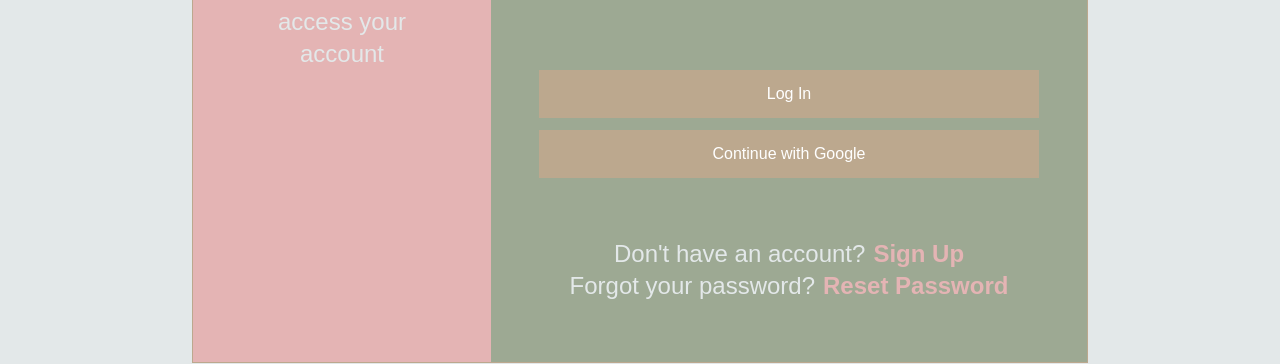
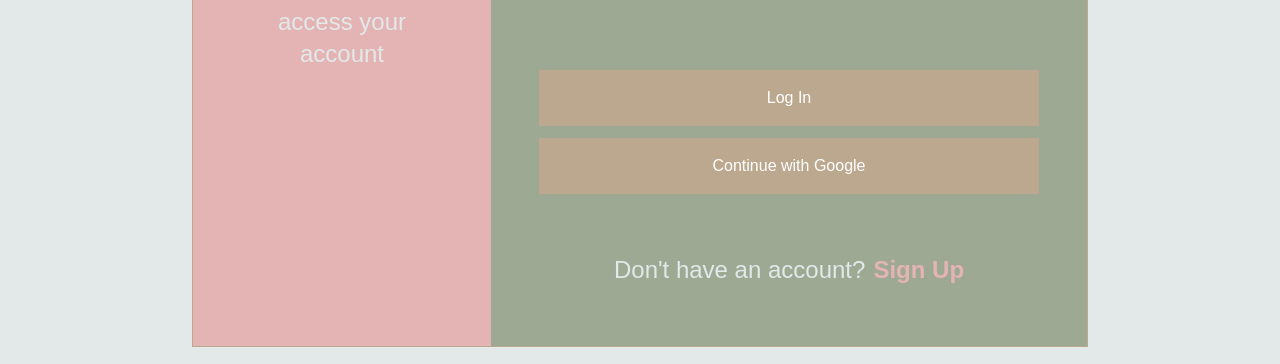
Before and after one commit to ip3ula/echovault, a Next.js app: page /login in a window 1280 px wide. Shown: the part 379-743 px from the top of the page. Built offline with nearby package versions, Linux system fonts and the light colour scheme; no server answers.

Commit message:
fix: Comment out "Forgot your password?" link in login page; update button padding for improved UI consistency

```diff
--- a/src/app/login/page.tsx
+++ b/src/app/login/page.tsx
@@ -54,7 +54,7 @@ export default function Page() {
         ],
         additionalLinks: [
             { text: "Don't have an account?", linkText: "Sign Up", href: "/register" },
-            { text: "Forgot your password?", linkText: "Reset Password", href: "/reset" }
+            // { text: "Forgot your password?", linkText: "Reset Password", href: "/reset" }
         ],
         message
     };
--- a/src/app/ui/components/common/Button.tsx
+++ b/src/app/ui/components/common/Button.tsx
@@ -8,7 +8,7 @@ export default function Button({ button }: {button: ButtonQuery} ) {
             <button
                 onClick={typeof button.onClick === "function" ? button.onClick as React.MouseEventHandler<HTMLButtonElement> : undefined}
                 type={button.type}
-                className="bg-node text-white w-[90%] px-5 py-2 block mx-auto lg:py-3 hover:cursor-pointer"
+                className="bg-node text-white w-[90%] px-5 py-3 block mx-auto lg:py-4 hover:cursor-pointer"
             >
                 {button.name}
             </button>
```
